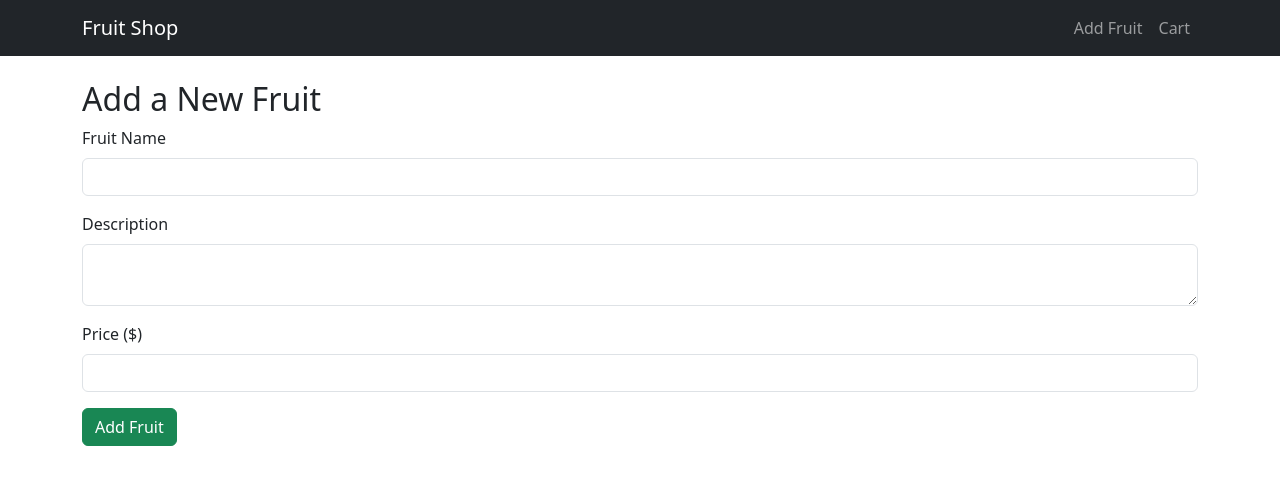
After one commit to sakwejoris1/food_ordering_api, a Flask app: page /add-fruit in a window 1280 px wide. The commit adds this page. Shown: the top 485 px of the page. Run offline with Flask 3, Linux system fonts and the light colour scheme.

Commit message:
final fruit api

```diff
--- a/app/routes.py
+++ b/app/routes.py
@@ -1,17 +1,18 @@
-from flask import Blueprint, request, jsonify
+from flask import Blueprint, request, jsonify, render_template, redirect, url_for
 from .models import Fruit, CartItem, Order, OrderItem
 from . import db
 
 main = Blueprint('main', __name__)
+
+#Get all fruits
 
 @main.route('/fruit', methods=['GET'])
 def get_fruits():
     fruits = Fruit.query.all()
     return jsonify([{'id': f.id, 'name': f.name, 'price': f.price} for f in fruits])
 
-# -----------------------
-# Add item to cart
-# -----------------------
+#Add item to cart
+
 @main.route('/cart', methods=['POST'])
 def add_cart_item():
     data = request.get_json()
@@ -28,9 +29,8 @@ def add_cart_item():
 
     return jsonify({'id': cart_item.id, 'fruit_id': cart_item.fruit_id, 'quantity': cart_item.quantity}), 201
 
-# -----------------------
-# View cart
-# -----------------------
+#View cart (JSON)
+
 @main.route('/cart', methods=['GET'])
 def view_cart():
     cart = CartItem.query.all()
@@ -44,9 +44,8 @@ def view_cart():
         })
     return jsonify(output)
 
-# -----------------------
-# Update cart item quantity
-# -----------------------
+#Update cart item
+
 @main.route('/cart/<int:item_id>', methods=['PUT'])
 def update_cart_item(item_id):
     data = request.get_json()
@@ -58,9 +57,8 @@ def update_cart_item(item_id):
     db.session.commit()
     return jsonify({'message': 'Cart item updated'})
 
-# -----------------------
-# Delete cart item
-# -----------------------
+#Delete cart item
+
 @main.route('/cart/<int:item_id>', methods=['DELETE'])
 def delete_cart_item(item_id):
     item = CartItem.query.get(item_id)
@@ -71,36 +69,28 @@ def delete_cart_item(item_id):
     db.session.commit()
     return jsonify({'message': 'Item deleted successfully'}), 200
 
-# -----------------------
-# Place order
-# -----------------------
+#Place order
+
 @main.route('/orders', methods=['POST'])
 def place_order():
     cart_items = CartItem.query.all()
     if not cart_items:
         return jsonify({'error': 'Your cart is empty'}), 400
 
-    # Create a new order
     order = Order(status="Pending")
     db.session.add(order)
-    db.session.commit()  # Commit once to get order.id
+    db.session.commit()
 
-    # Create OrderItems
-    order_items = []
     for cart_item in cart_items:
         order_item = OrderItem(
             order_id=order.id,
             fruit_id=cart_item.fruit_id,
             quantity=cart_item.quantity
         )
-        order_items.append(order_item)
         db.session.add(order_item)
-
-    # Clear cart
-    for cart_item in cart_items:
         db.session.delete(cart_item)
 
-    db.session.commit()  # Commit all changes at once
+    db.session.commit()
 
     return jsonify({
         'message': 'Order placed successfully',
@@ -108,9 +98,8 @@ def place_order():
         'status': order.status
     }), 201
 
-# -----------------------
-# Get all orders
-# -----------------------
+#Get all orders
+
 @main.route('/orders', methods=['GET'])
 def get_orders():
     orders = Order.query.all()
@@ -125,17 +114,65 @@ def get_orders():
                 'price': item.fruit.price
             })
 
-        order_data = {
+        output.append({
             'id': order.id,
             'status': order.status,
             'created_at': order.created_at,
             'items': items
-        }
-        output.append(order_data)
+        })
 
     return jsonify(output)
+
+#Homepage
 
 @main.route("/")
 def index():
     fruits = Fruit.query.all()
     return render_template("index.html", fruits=fruits)
+
+# -----------------------
+# Frontend: Add Fruit
+
+@main.route("/add-fruit", methods=["GET", "POST"])
+def add_fruit():
+    if request.method == "POST":
+        name = request.form.get("name")
+        description = request.form.get("description")
+        price = request.form.get("price")
+
+        if not name or not price:
+            return render_template("add_fruit.html", error="Name and Price are required")
+
+        try:
+            new_fruit = Fruit(name=name, description=description, price=float(price))
+            db.session.add(new_fruit)
+            db.session.commit()
+            return render_template("add_fruit.html", success="Fruit added successfully!")
+        except Exception as e:
+            return render_template("add_fruit.html", error=f"Error: {e}")
+
+    return render_template("add_fruit.html")
+
+#Add to Cart
+
+@main.route("/add-to-cart/<int:fruit_id>", methods=["POST"])
+def add_to_cart(fruit_id):
+    quantity = int(request.form.get("quantity", 1))
+    fruit = Fruit.query.get(fruit_id)
+    if not fruit:
+        return render_template("index.html", fruits=Fruit.query.all(), error="Fruit not found")
+
+    cart_item = CartItem(fruit_id=fruit_id, quantity=quantity)
+    db.session.add(cart_item)
+    db.session.commit()
+
+    return redirect(url_for("main.view_cart_page"))
+
+
+#View Cart
+
+@main.route("/cart-page")
+def view_cart_page():
+    cart_items = CartItem.query.all()
+    total = sum([item.quantity * item.fruit.price for item in cart_items])
+    return render_template("cart.html", cart_items=cart_items, total=total)
--- /dev/null
+++ b/app/templates/add_fruit.html
@@ -0,0 +1,19 @@
+{% extends "base.html" %}
+{% block content %}
+<h2>Add a New Fruit</h2>
+<form method="POST" action="{{ url_for('main.add_fruit') }}">
+  <div class="mb-3">
+    <label for="name" class="form-label">Fruit Name</label>
+    <input type="text" class="form-control" id="name" name="name" required>
+  </div>
+  <div class="mb-3">
+    <label for="description" class="form-label">Description</label>
+    <textarea class="form-control" id="description" name="description"></textarea>
+  </div>
+  <div class="mb-3">
+    <label for="price" class="form-label">Price ($)</label>
+    <input type="number" step="0.01" class="form-control" id="price" name="price" required>
+  </div>
+  <button type="submit" class="btn btn-success">Add Fruit</button>
+</form>
+{% endblock %}
--- a/app/templates/base.html
+++ b/app/templates/base.html
@@ -1,6 +1,7 @@
 <!DOCTYPE html>
-<html>
+<html lang="en">
 <head>
+  <meta charset="UTF-8">
   <title>Fruit Shop</title>
   <link rel="stylesheet" href="https://cdn.jsdelivr.net/npm/bootstrap@5.3.0/dist/css/bootstrap.min.css">
 </head>
@@ -8,18 +9,20 @@
   <nav class="navbar navbar-expand-lg navbar-dark bg-dark">
     <div class="container">
       <a class="navbar-brand" href="{{ url_for('main.index') }}">Fruit Shop</a>
+      <div class="navbar-nav">
+        <a class="nav-link" href="{{ url_for('main.add_fruit') }}">Add Fruit</a>
+        <a class="nav-link" href="{{ url_for('main.view_cart_page') }}">Cart</a>
+      </div>
     </div>
   </nav>
 
   <div class="container mt-4">
-        {% with messages = get_flashed_messages(with_categories=true) %}
-          {% if messages %}
-            {% for category, message in messages %}
-              <div class="alert alert-{{ category }}">{{ message }}</div>
-            {% endfor %}
+    {% if error %}
+      <div class="alert alert-danger">{{ error }}</div>
     {% endif %}
-        {% endwith %}
-
+    {% if success %}
+      <div class="alert alert-success">{{ success }}</div>
+    {% endif %}
     {% block content %}{% endblock %}
   </div>
 </body>
```
Also changed, not shown: app/models.py (+6 -3 lines), app/templates/cart.html (added, +29 -0 lines), app/templates/index.html (+7 -5 lines), instance/site.db. Lines whose indentation alone changed are shown as unchanged.
